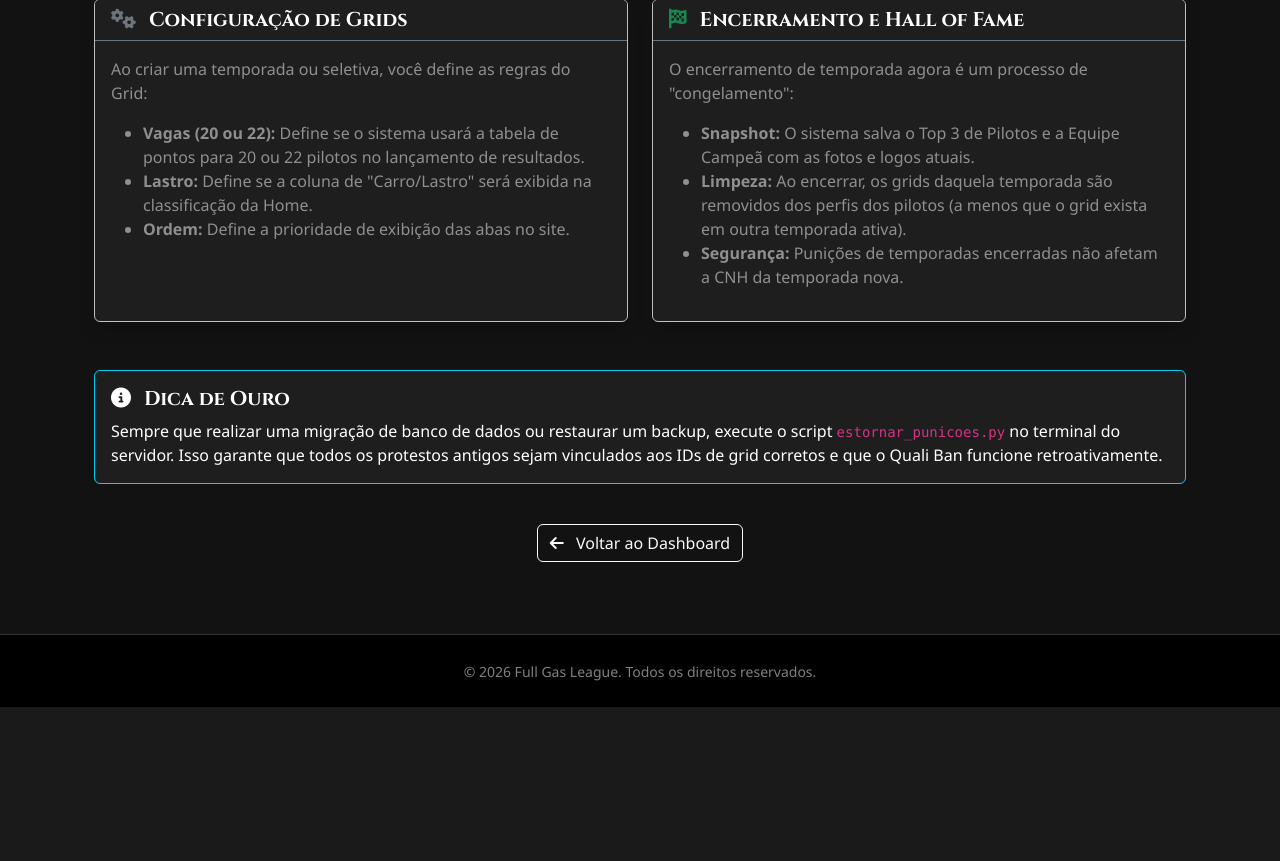
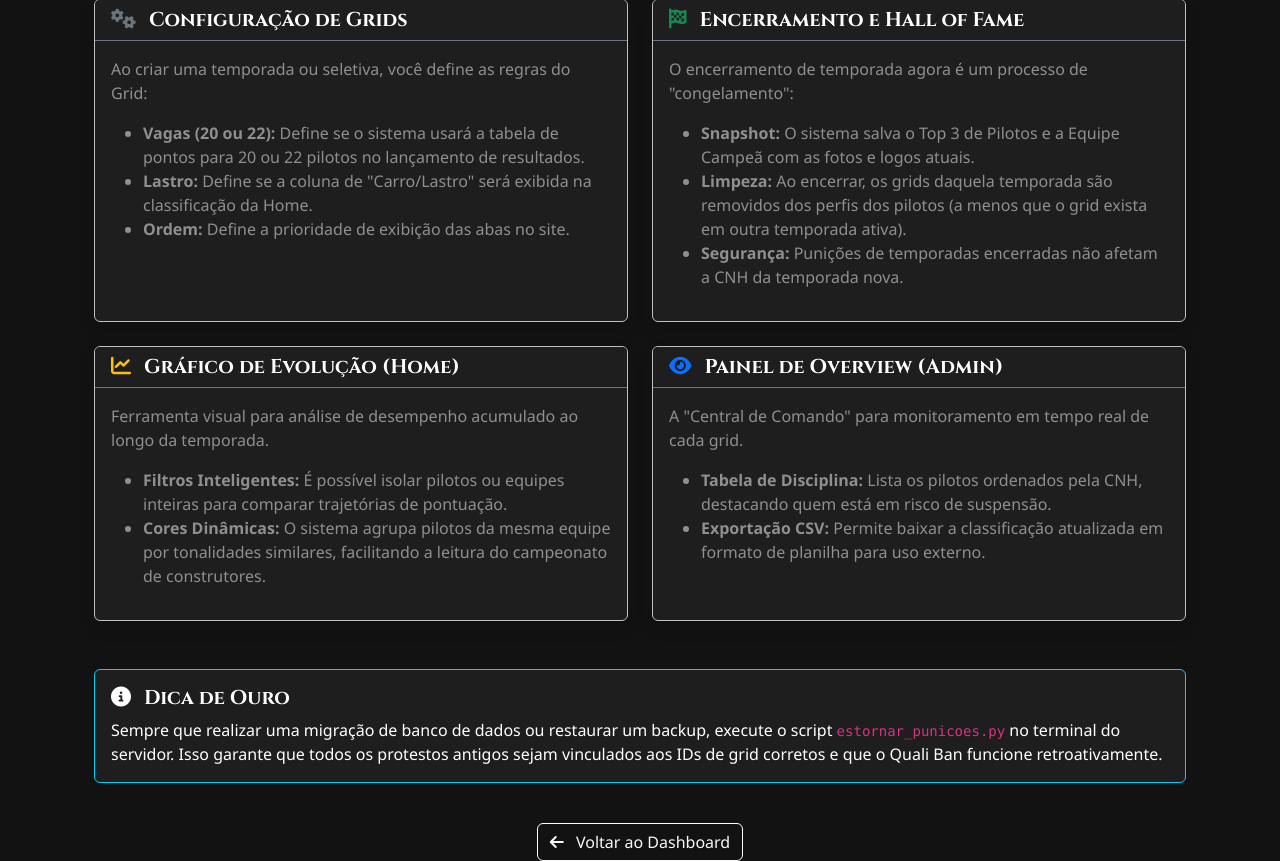
Before and after one commit to JosunoBR/Full-Gas-League, a Flask app: page /admin/manual in a window 1280 px wide. Shown: the part 620-1481 px from the top of the page. Before the commit the page ends 1327 px from the top, so only its background shows below. Run offline with Flask 3, Linux system fonts and the light colour scheme; a user stored in the database is signed in; some web fonts are replaced.

Commit message:
atulização manual 2

```diff
--- a/app/templates/admin/manual.html
+++ b/app/templates/admin/manual.html
@@ -79,6 +79,38 @@
                 </div>
             </div>
         </div>
+
+        <!-- Gráfico de Evolução -->
+        <div class="col-md-6">
+            <div class="card bg-dark border-silver h-100 shadow">
+                <div class="card-header border-secondary bg-dark">
+                    <h5 class="text-white mb-0 fw-bold"><i class="fa-solid fa-chart-line text-warning me-2"></i> Gráfico de Evolução (Home)</h5>
+                </div>
+                <div class="card-body text-white-50">
+                    <p>Ferramenta visual para análise de desempenho acumulado ao longo da temporada.</p>
+                    <ul>
+                        <li><strong>Filtros Inteligentes:</strong> É possível isolar pilotos ou equipes inteiras para comparar trajetórias de pontuação.</li>
+                        <li><strong>Cores Dinâmicas:</strong> O sistema agrupa pilotos da mesma equipe por tonalidades similares, facilitando a leitura do campeonato de construtores.</li>
+                    </ul>
+                </div>
+            </div>
+        </div>
+
+        <!-- Painel de Overview -->
+        <div class="col-md-6">
+            <div class="card bg-dark border-silver h-100 shadow">
+                <div class="card-header border-secondary bg-dark">
+                    <h5 class="text-white mb-0 fw-bold"><i class="fa-solid fa-eye text-primary me-2"></i> Painel de Overview (Admin)</h5>
+                </div>
+                <div class="card-body text-white-50">
+                    <p>A "Central de Comando" para monitoramento em tempo real de cada grid.</p>
+                    <ul>
+                        <li><strong>Tabela de Disciplina:</strong> Lista os pilotos ordenados pela CNH, destacando quem está em risco de suspensão.</li>
+                        <li><strong>Exportação CSV:</strong> Permite baixar a classificação atualizada em formato de planilha para uso externo.</li>
+                    </ul>
+                </div>
+            </div>
+        </div>
     </div>
 
     <div class="row mt-5">
```
